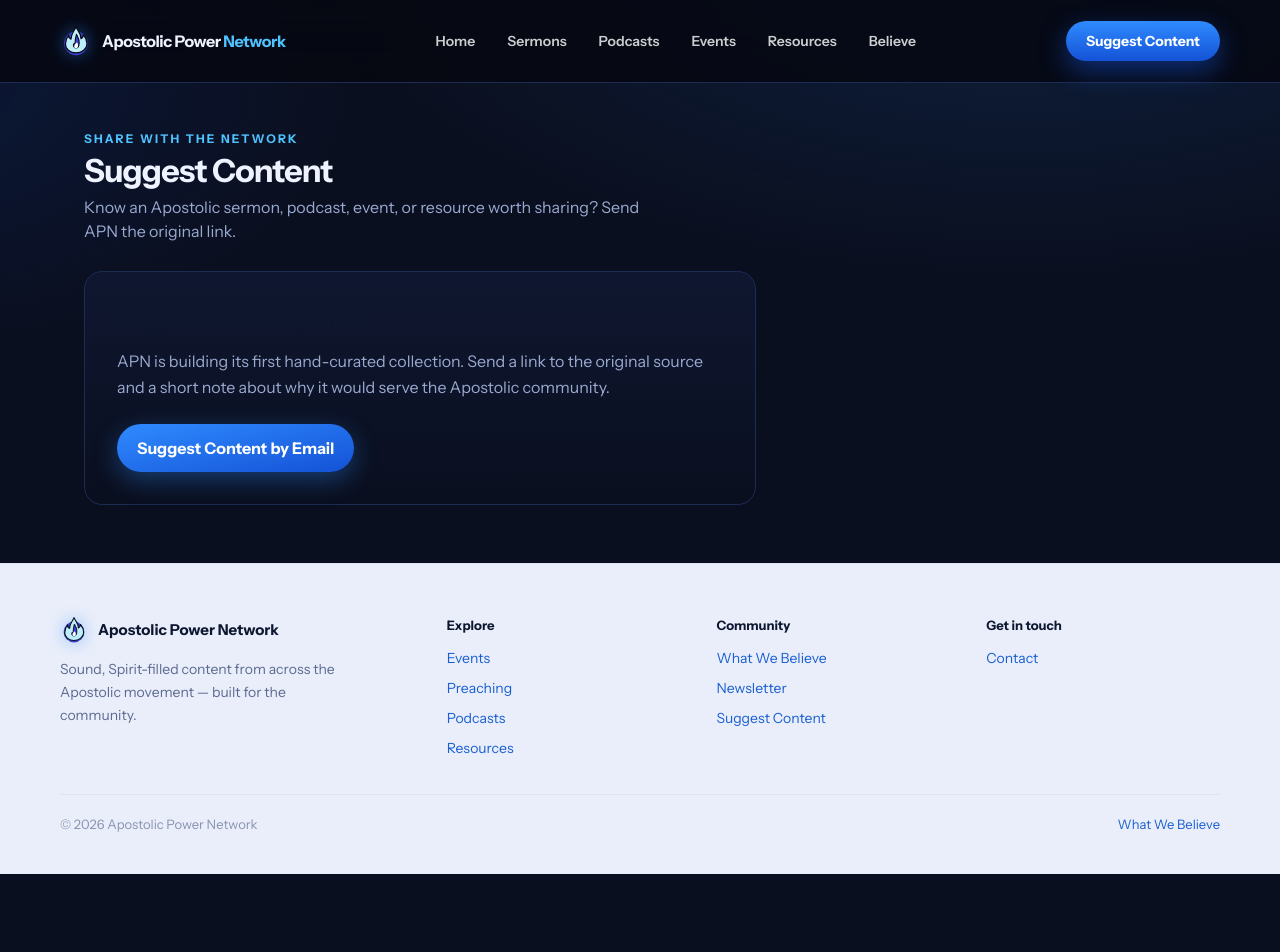
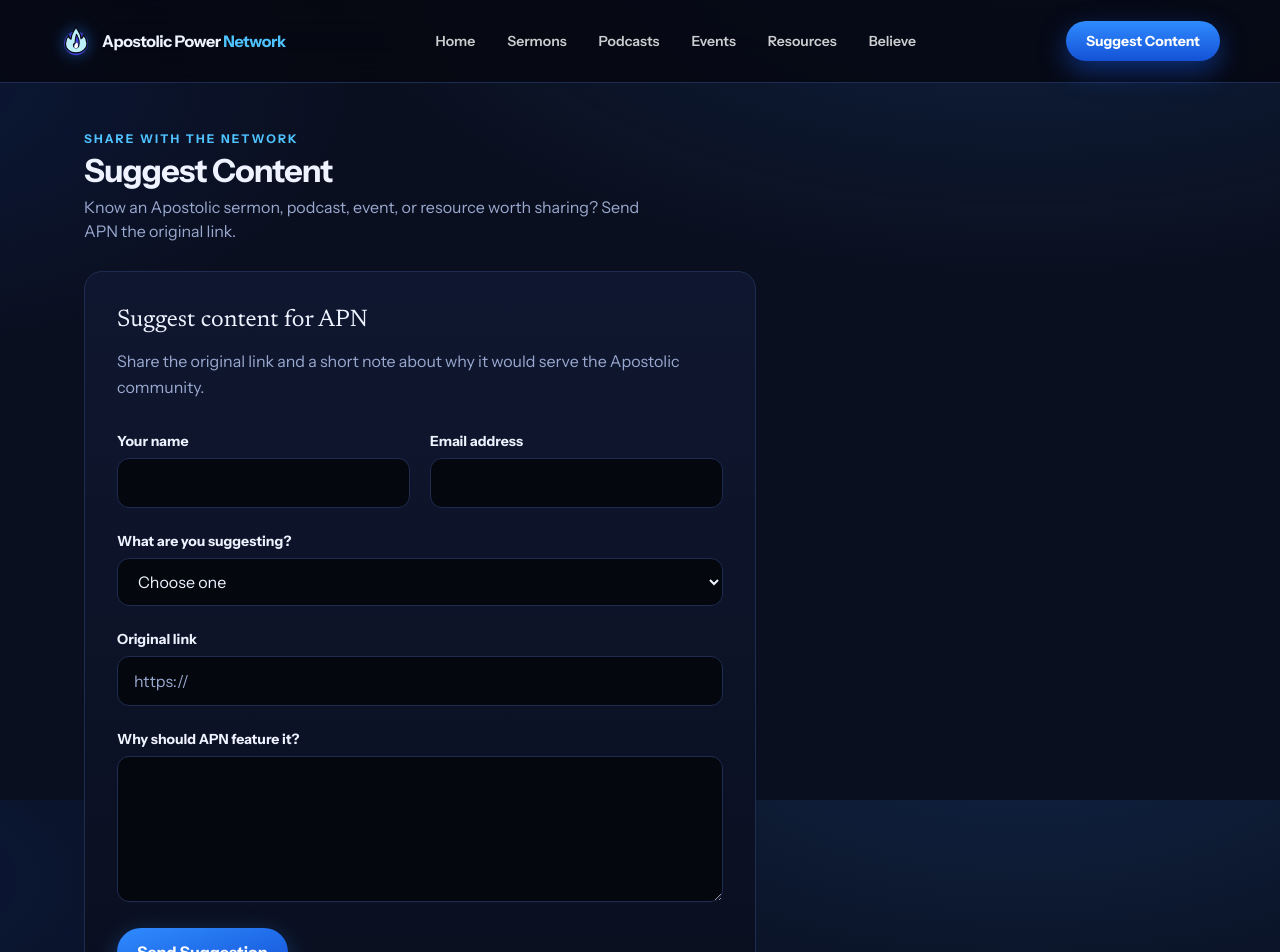
Before and after one commit to J-Rod98/APN-Hub, a Next.js app: page /submit in a window 1280 px wide. Shown: the top 952 px of the page. Before the commit the page ends 874 px from the top, so only its background shows below. Built offline with nearby package versions, Linux system fonts and the light colour scheme.

Commit message:
Add Formspree newsletter and content forms

```diff
--- a/package.json
+++ b/package.json
@@ -11,6 +11,7 @@
     "typecheck": "tsc --noEmit"
   },
   "dependencies": {
+    "@formspree/react": "^3.0.0",
     "next": "14.2.35",
     "react": "^18.3.1",
     "react-dom": "^18.3.1"
--- a/src/components/forms/NewsletterForm.tsx
+++ b/src/components/forms/NewsletterForm.tsx
@@ -1,31 +1,65 @@
 "use client";
 
-// Static-launch placeholder. APN does not collect subscriber data until a
-// dedicated email service and consent flow are in place.
-const CONTACT_EMAIL = "jonathanrod98@gmail.com";
+import { ValidationError, useForm } from "@formspree/react";
+import { FORMSPREE_FORM_ID } from "@/lib/formspree";
 
 export function NewsletterForm({ variant = "dark" }: { variant?: "dark" | "light" }) {
-  const link = "mailto:" + CONTACT_EMAIL + "?subject=APN%20Friday%20Update";
+  const [state, handleSubmit] = useForm(FORMSPREE_FORM_ID, {
+    data: {
+      form_type: "newsletter_signup",
+      source: "apn_hub",
+    },
+  });
 
-  if (variant === "light") {
+  if (state.succeeded) {
     return (
-      <div className="flex flex-col gap-3">
-        <a
-          href={link}
-          className="inline-flex w-fit rounded-[14px] bg-sanctuary-ink px-7 py-4 text-[15px] font-bold text-white transition hover:brightness-125"
-        >
-          Email APN about updates
-        </a>
-        <p className="text-[13px] text-white/85">
-          No signup form yet — APN is keeping the first launch simple.
-        </p>
-      </div>
+      <p className={variant === "light" ? "text-[15px] font-semibold text-white" : "font-semibold text-ink"}>
+        You&apos;re on the list. Watch for APN&apos;s first Friday update.
+      </p>
     );
   }
 
+  const inputClass =
+    variant === "light"
+      ? "min-w-0 flex-1 rounded-[14px] border-0 bg-white px-4 py-4 text-[15px] text-sanctuary-ink outline-none placeholder:text-sanctuary-soft focus:ring-2 focus:ring-white/70"
+      : "min-w-0 flex-1 rounded-full border border-line bg-navy-950 px-4 py-3 text-sm text-ink outline-none placeholder:text-ink-muted focus:border-brand-bright";
+  const buttonClass =
+    variant === "light"
+      ? "rounded-[14px] bg-sanctuary-ink px-6 py-4 text-[15px] font-bold text-white transition hover:brightness-125 disabled:cursor-not-allowed disabled:opacity-70"
+      : "rounded-full bg-brand px-5 py-3 font-bold text-white transition hover:brightness-110 disabled:cursor-not-allowed disabled:opacity-70";
+
   return (
-    <a href={link} className="inline-flex rounded-full bg-brand px-5 py-3 font-bold text-white">
-      Email APN about updates
-    </a>
+    <form onSubmit={handleSubmit} className="flex max-w-[540px] flex-col gap-3">
+      <div className="flex flex-col gap-3 sm:flex-row">
+        <label className="sr-only" htmlFor="newsletter-email">
+          Email address
+        </label>
+        <input
+          id="newsletter-email"
+          name="email"
+          type="email"
+          autoComplete="email"
+          required
+          placeholder="Your email address"
+          className={inputClass}
+        />
+        <button type="submit" disabled={state.submitting} className={buttonClass}>
+          {state.submitting ? "Joining…" : "Get Friday updates"}
+        </button>
+      </div>
+      <ValidationError
+        field="email"
+        prefix="Email"
+        errors={state.errors}
+        className={variant === "light" ? "text-sm font-semibold text-white" : "text-sm font-semibold text-red-300"}
+      />
+      <ValidationError
+        errors={state.errors}
+        className={variant === "light" ? "text-sm font-semibold text-white" : "text-sm font-semibold text-red-300"}
+      />
+      <p className={variant === "light" ? "text-[13px] text-white/85" : "text-xs text-ink-muted"}>
+        Occasional Friday updates. No spam.
+      </p>
+    </form>
   );
 }
--- a/src/components/forms/SubmitForm.tsx
+++ b/src/components/forms/SubmitForm.tsx
@@ -1,24 +1,128 @@
+"use client";
+
+import { ValidationError, useForm } from "@formspree/react";
 import { Card } from "@/components/ui/Card";
+import { FORMSPREE_FORM_ID } from "@/lib/formspree";
 
-const CONTACT_EMAIL = "jonathanrod98@gmail.com";
+const fieldClass =
+  "mt-1.5 w-full rounded-xl border border-line bg-navy-950 px-4 py-3 text-ink outline-none placeholder:text-ink-muted focus:border-brand-bright";
 
 export function SubmitForm() {
-  const link = "mailto:" + CONTACT_EMAIL + "?subject=APN%20content%20suggestion";
+  const [state, handleSubmit] = useForm(FORMSPREE_FORM_ID, {
+    data: {
+      form_type: "content_suggestion",
+      source: "apn_hub",
+    },
+  });
+
+  if (state.succeeded) {
+    return (
+      <Card hover={false} className="max-w-2xl p-6 sm:p-8">
+        <h2 className="font-serif text-2xl text-ink">Thank you for the suggestion.</h2>
+        <p className="mt-3 leading-relaxed text-ink-muted">
+          APN will review the original source before deciding whether to include it in the collection.
+        </p>
+      </Card>
+    );
+  }
 
   return (
     <Card hover={false} className="max-w-2xl p-6 sm:p-8">
-      <h2 className="font-serif text-2xl text-sanctuary-ink">Suggest content by email</h2>
+      <h2 className="font-serif text-2xl text-ink">Suggest content for APN</h2>
       <p className="mt-3 leading-relaxed text-ink-muted">
-        APN is building its first hand-curated collection. Send a link to the
-        original source and a short note about why it would serve the Apostolic
-        community.
+        Share the original link and a short note about why it would serve the Apostolic community.
       </p>
-      <a
-        href={link}
-        className="mt-6 inline-flex rounded-full bg-gradient-to-br from-brand to-brand-deep px-5 py-3 font-bold text-white shadow-glow transition hover:-translate-y-0.5"
-      >
-        Suggest Content by Email
-      </a>
+
+      <form onSubmit={handleSubmit} className="mt-7 grid gap-5">
+        <div className="grid gap-5 sm:grid-cols-2">
+          <div>
+            <label htmlFor="suggestion-name" className="text-sm font-bold text-ink">
+              Your name
+            </label>
+            <input
+              id="suggestion-name"
+              name="name"
+              type="text"
+              autoComplete="name"
+              required
+              className={fieldClass}
+            />
+            <ValidationError field="name" errors={state.errors} className="mt-1 text-sm text-red-300" />
+          </div>
+
+          <div>
+            <label htmlFor="suggestion-email" className="text-sm font-bold text-ink">
+              Email address
+            </label>
+            <input
+              id="suggestion-email"
+              name="email"
+              type="email"
+              autoComplete="email"
+              required
+              className={fieldClass}
+            />
+            <ValidationError field="email" errors={state.errors} className="mt-1 text-sm text-red-300" />
+          </div>
+        </div>
+
+        <div>
+          <label htmlFor="suggestion-type" className="text-sm font-bold text-ink">
+            What are you suggesting?
+          </label>
+          <select id="suggestion-type" name="content_type" required defaultValue="" className={fieldClass}>
+            <option value="" disabled>
+              Choose one
+            </option>
+            <option value="sermon">Sermon or teaching</option>
+            <option value="podcast">Podcast episode</option>
+            <option value="event">Event or conference</option>
+            <option value="resource">Resource or study material</option>
+            <option value="other">Something else</option>
+          </select>
+          <ValidationError field="content_type" errors={state.errors} className="mt-1 text-sm text-red-300" />
+        </div>
+
+        <div>
+          <label htmlFor="suggestion-source" className="text-sm font-bold text-ink">
+            Original link
+          </label>
+          <input
+            id="suggestion-source"
+            name="source_url"
+            type="url"
+            inputMode="url"
+            required
+            placeholder="https://"
+            className={fieldClass}
+          />
+          <ValidationError field="source_url" errors={state.errors} className="mt-1 text-sm text-red-300" />
+        </div>
+
+        <div>
+          <label htmlFor="suggestion-message" className="text-sm font-bold text-ink">
+            Why should APN feature it?
+          </label>
+          <textarea
+            id="suggestion-message"
+            name="message"
+            rows={5}
+            required
+            className={fieldClass}
+          />
+          <ValidationError field="message" errors={state.errors} className="mt-1 text-sm text-red-300" />
+        </div>
+
+        <ValidationError errors={state.errors} className="text-sm font-semibold text-red-300" />
+
+        <button
+          type="submit"
+          disabled={state.submitting}
+          className="inline-flex w-fit rounded-full bg-gradient-to-br from-brand to-brand-deep px-5 py-3 font-bold text-white shadow-glow transition hover:-translate-y-0.5 disabled:cursor-not-allowed disabled:opacity-70"
+        >
+          {state.submitting ? "Sending…" : "Send Suggestion"}
+        </button>
+      </form>
     </Card>
   );
 }
--- /dev/null
+++ b/src/lib/formspree.ts
@@ -0,0 +1,2 @@
+// Formspree form IDs are intentionally public: they are used by browser forms.
+export const FORMSPREE_FORM_ID = "mjgqjoek";
```
Also changed, not shown: 2 other files (tests, documents, lock files or other folders).
